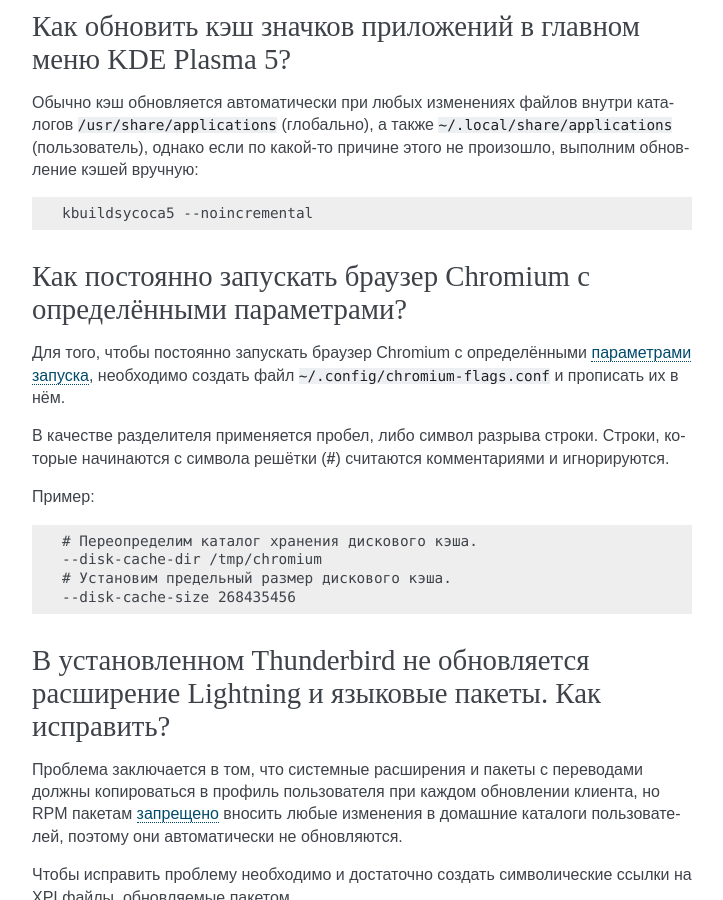
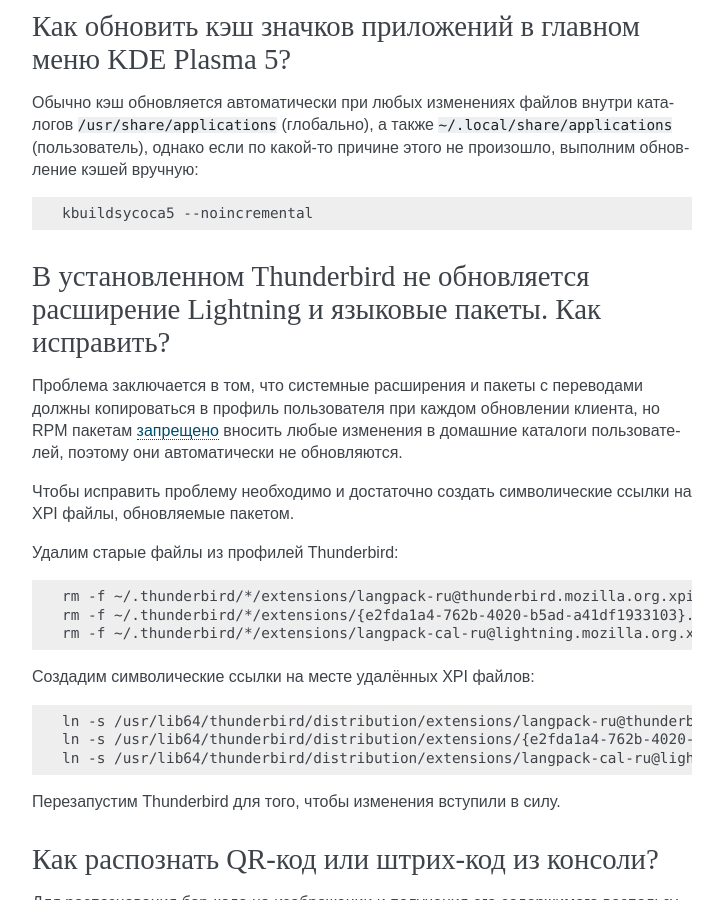
Before and after one commit to RussianFedora/FAQ, a Sphinx documentation site: the page built from source/using-applications.rst, in a window 1280 px wide and 900 px high, scrolled down 6851 px. Shown: the whole window, without its empty margins (388-1111 px from the left). Built offline with Sphinx 7.4.7, drawn with Linux system fonts in a browser that asks for light colours; comment, search, counter and statistics services are not loaded; some of the changed text lies outside the part shown.

Commit message:
Removed obsolete chromium-commandline question.

```diff
--- a/source/using-applications.rst
+++ b/source/using-applications.rst
@@ -386,25 +386,6 @@
 .. code-block:: text
 
     kbuildsycoca5 --noincremental
-
-.. index:: chromium, chrome, browser, command line, web
-.. _chromium-commandline:
-
-Как постоянно запускать браузер Chromium с определёнными параметрами?
-=========================================================================
-
-Для того, чтобы постоянно запускать браузер Chromium с определёнными `параметрами запуска <https://peter.sh/experiments/chromium-command-line-switches/>`__, необходимо создать файл ``~/.config/chromium-flags.conf`` и прописать их в нём.
-
-В качестве разделителя применяется пробел, либо символ разрыва строки. Строки, которые начинаются с символа решётки (**#**) считаются комментариями и игнорируются.
-
-Пример:
-
-.. code-block:: text
-
-    # Переопределим каталог хранения дискового кэша.
-    --disk-cache-dir /tmp/chromium
-    # Установим предельный размер дискового кэша.
-    --disk-cache-size 268435456
 
 .. index:: thunderbird, mail client, email, extension, translation, lightning, langpack
 .. _thunderbird-symlinks:
```
